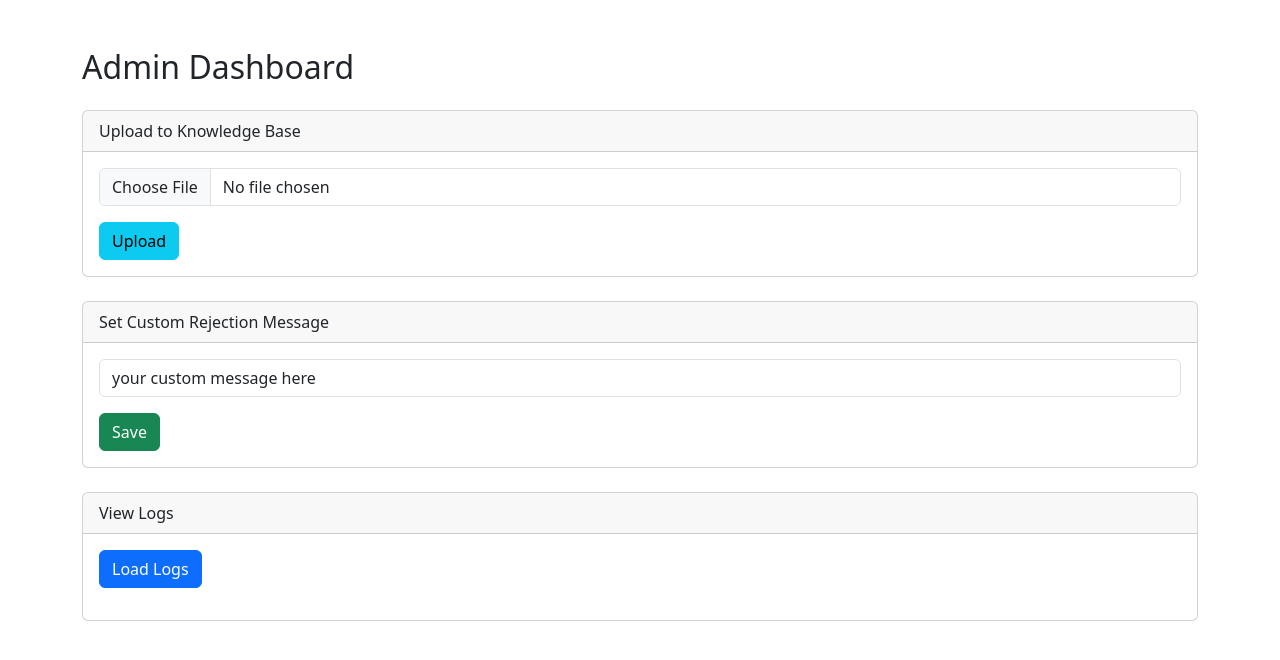
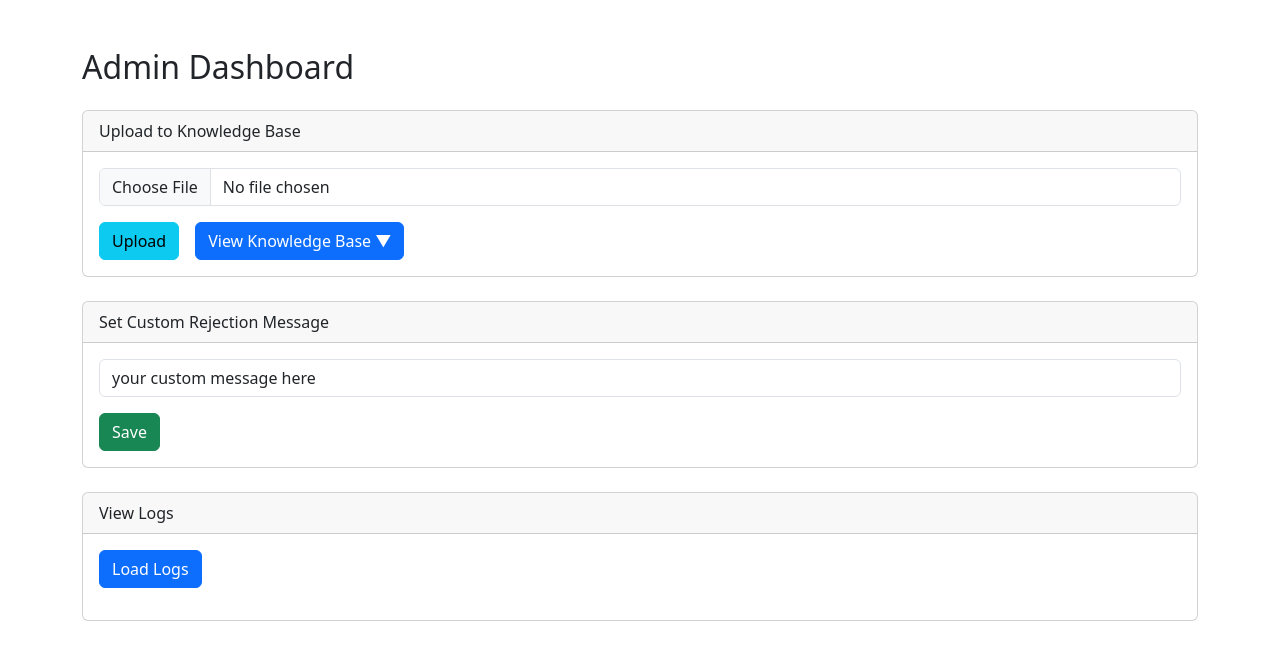
Before and after one commit to Rahul6700/openturf, a React (Create React App) app in the folder frontend/admin/: page /home in a window 1280 px wide. Shown: the top 660 px of the page. Built offline with nearby package versions, Linux system fonts and the light colour scheme.

Commit message:
feat: view KB button

```diff
--- a/frontend/admin/src/home.js
+++ b/frontend/admin/src/home.js
@@ -3,6 +3,9 @@ import { useState } from 'react'
 import "bootstrap/dist/css/bootstrap.min.css";
 
 function Home() {
+
+  //dummy apikey to test
+  const apikey = "1b35b71c32305e95e64ede7e2d0ae527a42ca5283ab794fa9983a25d2954fa5c"
 
   const [message, setmessage] = useState("your custom message here");
   const [logs, setLogs] = useState([]);
@@ -102,7 +105,8 @@ function Home() {
             accept="application/pdf"
             onChange={handleFileChange}
           />
-          <button className="btn btn-info" onClick={handleUpload}>Upload</button>
+          <button className="btn btn-info me-3" onClick={handleUpload}>Upload</button>
+          <button className = "btn btn-primary">View Knowledge Base ▼</button>
         </div>
       </div>
 
```
